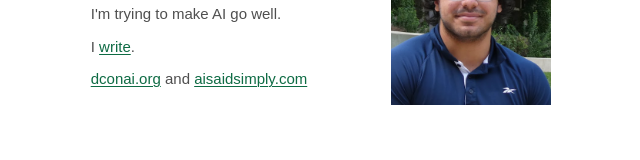
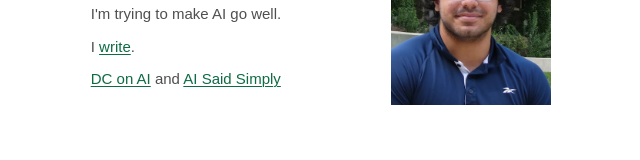
Before and after one commit to kaustubhkislay/website, a Next.js app: page / in a window 1280 px wide. Shown: the part 395-555 px from the top of the page, without its empty margins (319-959 px from the left). Built offline with nearby package versions, Linux system fonts and the light colour scheme; a web font is replaced by a local one.

Commit message:
Use project names for the homepage links

```diff
--- a/src/app/page.tsx
+++ b/src/app/page.tsx
@@ -28,11 +28,11 @@ export default function Home() {
             </p>
             <p>
               <a href="https://dconai.org/" className={bioLinkClass}>
-                dconai.org
+                DC on AI
               </a>
               {" and "}
               <a href="https://aisaidsimply.com/" className={bioLinkClass}>
-                aisaidsimply.com
+                AI Said Simply
               </a>
             </p>
           </div>
```
